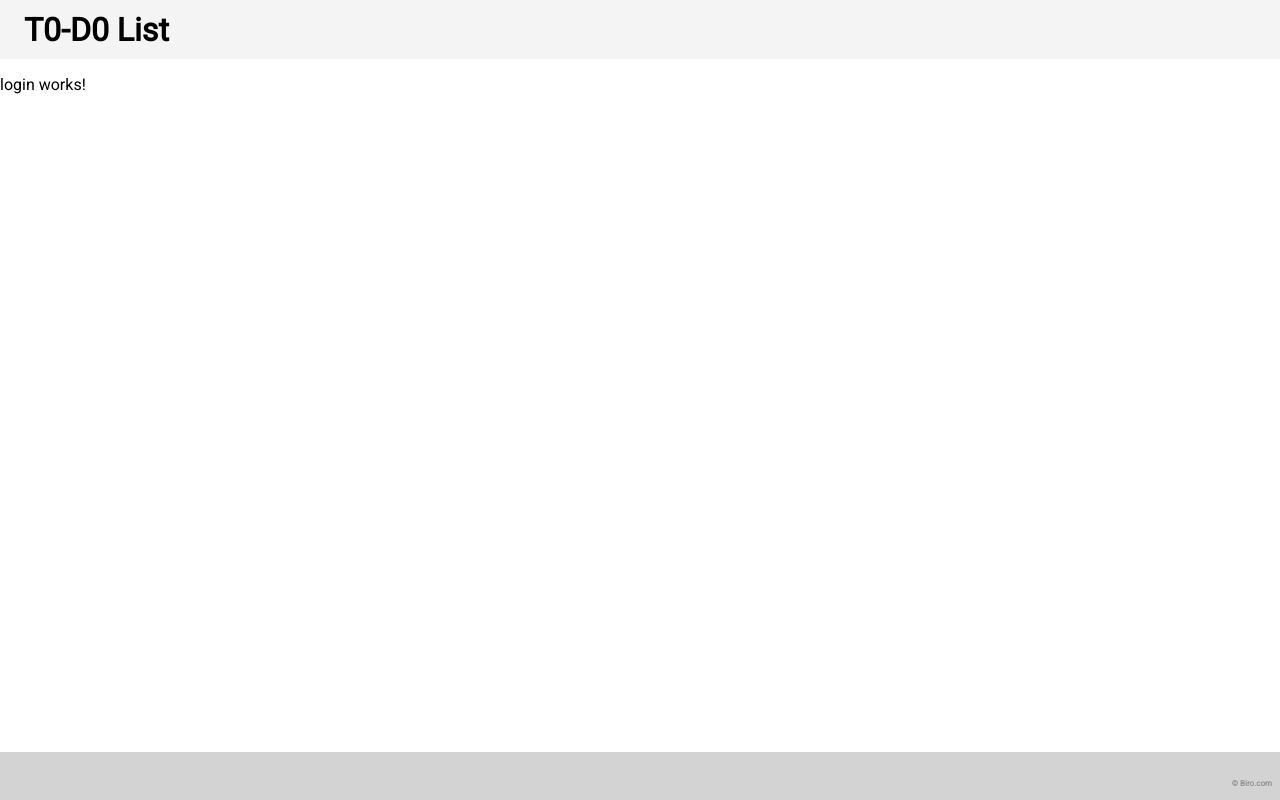
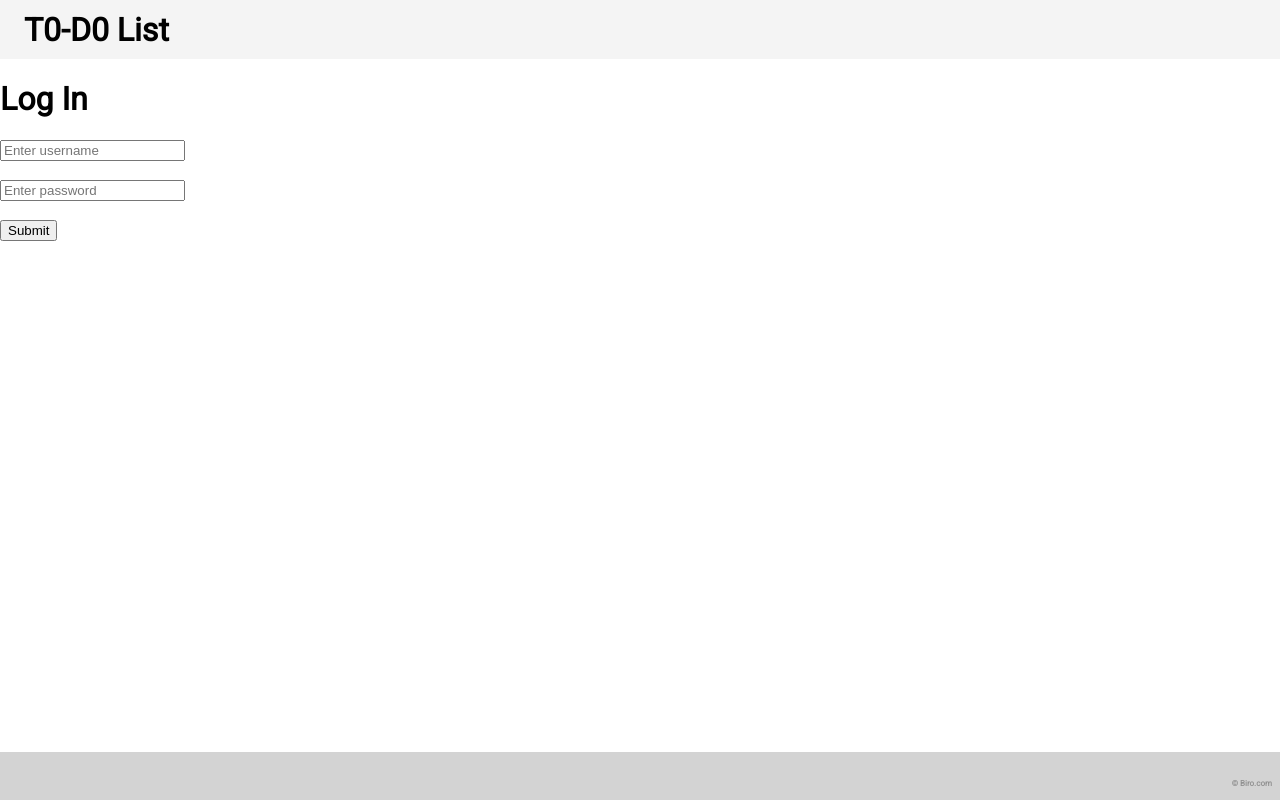
Before and after one commit to abeer282/Frameworks, an Angular app in the folder Angular/MyFirstApp/: page /login in a window 1280 px wide. Built offline with nearby package versions, Linux system fonts and the light colour scheme.

Commit message:
Add login template

```diff
--- a/Angular/MyFirstApp/src/app/login/login.component.html
+++ b/Angular/MyFirstApp/src/app/login/login.component.html
@@ -1 +1,47 @@
-<p>login works!</p>
+<h1>Log In</h1>
+<form class = "loginForm" (submit)="login()">
+
+        <input class = "input"
+                requires
+                placeholder = "Enter username"
+                [(ngModel)]="userData.username"
+                name="name"
+                #name = "ngModel"
+                id="name"
+                type="text"
+                (input)="error=false"
+                />
+
+                <br><br>
+
+
+            <div class = "error" *ngIf="name.touched && name.errors">
+                <div *ngIf="name.errors.required">
+                    <label style="color:red">ERROR:required field</label>
+                </div>
+            </div>
+
+            <input class = "input"
+                    requires
+                    placeholder = "Enter password"
+                    [(ngModel)]="userData.password"
+                    name="pass"
+                    #pass = "ngModel"
+                    id="name"
+                    type="text"
+                    (input)="error=false"
+                    />
+
+                    <br><br>
+            <div class = "error" *ngIf="name.touched && !name.errors">
+                <div *ngIf="name.errors.required">
+                    <label style="color:red">ERROR:required field</label>
+
+                </div>
+            </div>
+
+            <div class ="error" *ngIf="error">
+                <label> Error: invalid info </label>
+            </div>
+        <button class="submitBtn"> Submit </button>
+</form>
```
